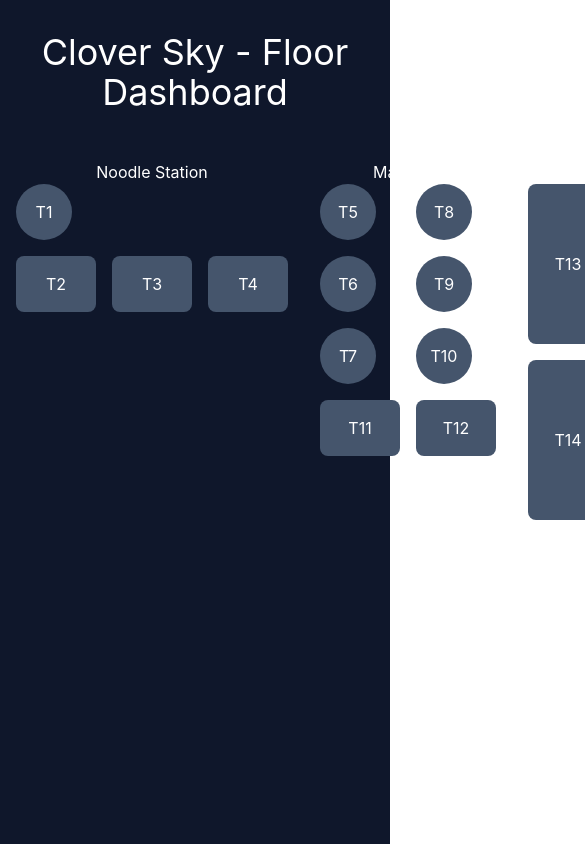
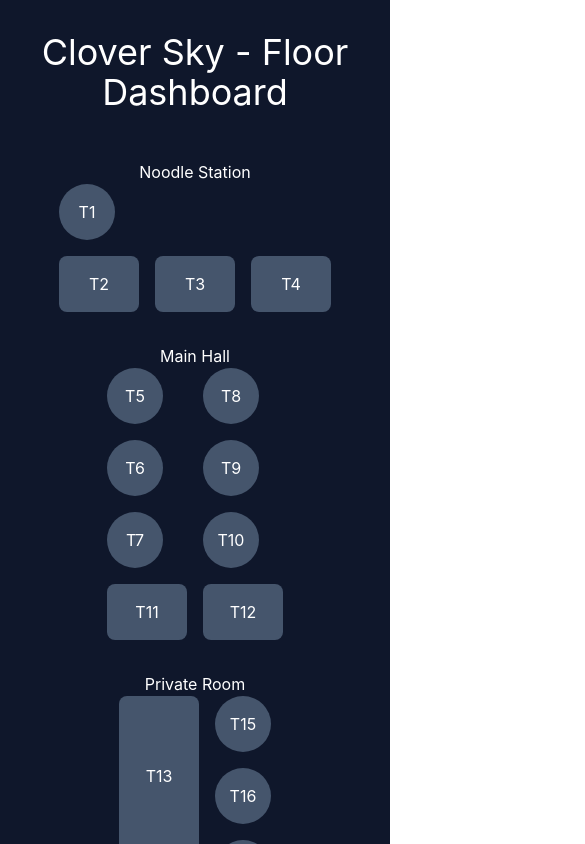
Before and after one commit to Leng-Wan/Clover-Sky-Restaurant, a React (Vite) app: page / in a window 390 px wide. Shown: the top 844 px of the page, 585 px wide, since content can reach past the window. Built offline with nearby package versions, Linux system fonts and the light colour scheme.

Commit message:
Responsive layout, mobile-first breakpoint

```diff
--- a/src/components/FloorPlan.jsx
+++ b/src/components/FloorPlan.jsx
@@ -7,7 +7,7 @@
     const privateRoomSection = floorPlan.filter(table => table.section === 'private-room')
 
     return(
-        <div className="flex gap-8 p-4">
+        <div className="flex flex-col md:flex-row justify-center items-center gap-8 p-4 max-w-6xl mx-auto">
             <TableSection title="Noodle Station" tables={noodleSection} theme="slate" layout="row"></TableSection>
             <TableSection title="Main Hall" tables={mainHallSection} theme="slate" layout="column"></TableSection>
             <TableSection title="Private Room" tables={privateRoomSection} theme="teal" layout="column"></TableSection>
```
